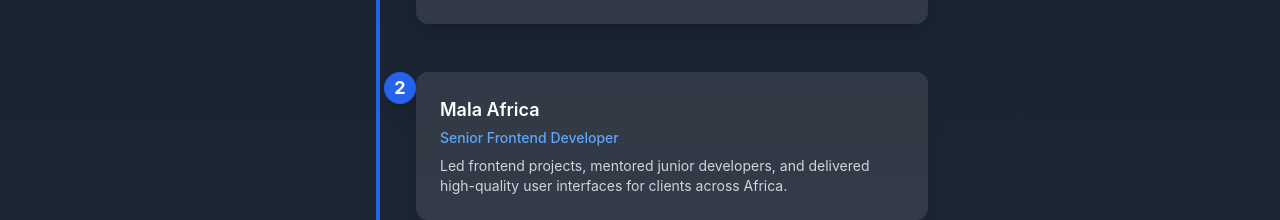
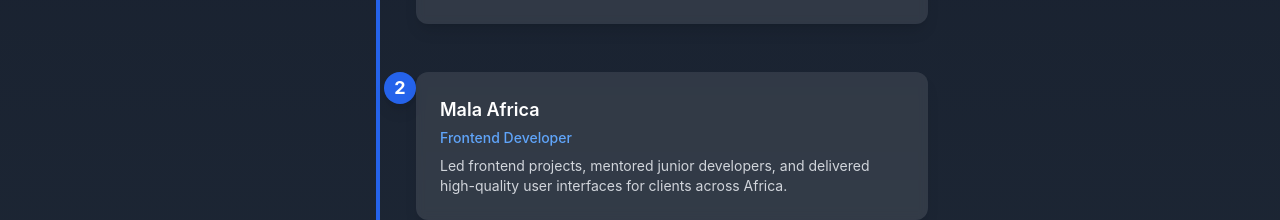
Before and after one commit to Peterawosanya/petersanya.web, a React (Vite) app: page / in a window 1280 px wide. Shown: the part 1808-2028 px from the top of the page. Built offline with nearby package versions, Linux system fonts and the light colour scheme.

Commit message:
Update About.tsx

```diff
--- a/src/components/About.tsx
+++ b/src/components/About.tsx
@@ -160,7 +160,7 @@
                 </div>
                 <div className="bg-white/10 backdrop-blur-sm rounded-xl p-6 shadow-lg">
                   <h4 className="text-lg font-semibold text-white mb-1">Mala Africa</h4>
-                  <span className="text-blue-400 text-sm font-medium mb-2 block">Senior Frontend Developer</span>
+                  <span className="text-blue-400 text-sm font-medium mb-2 block"> Frontend Developer</span>
                   <p className="text-gray-300 text-sm">Led frontend projects, mentored junior developers, and delivered high-quality user interfaces for clients across Africa.</p>
                 </div>
               </motion.div>
```
